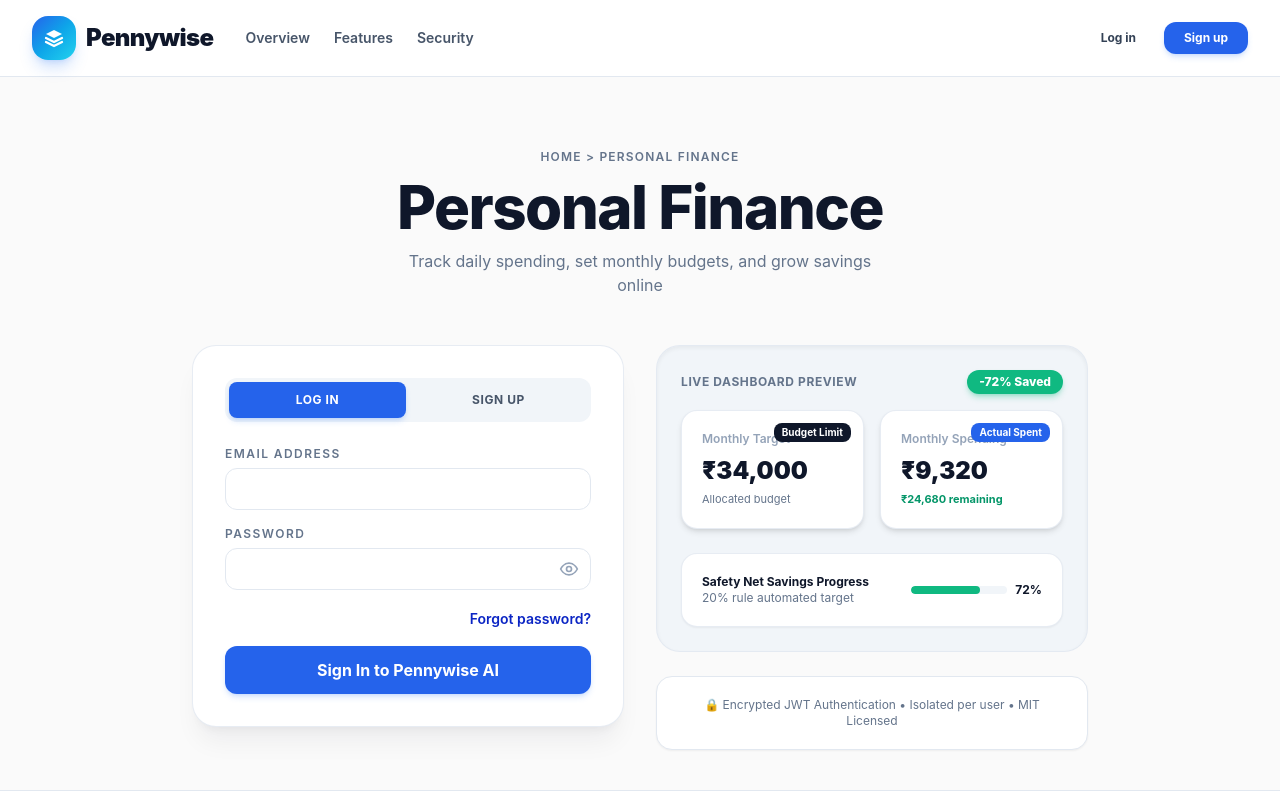
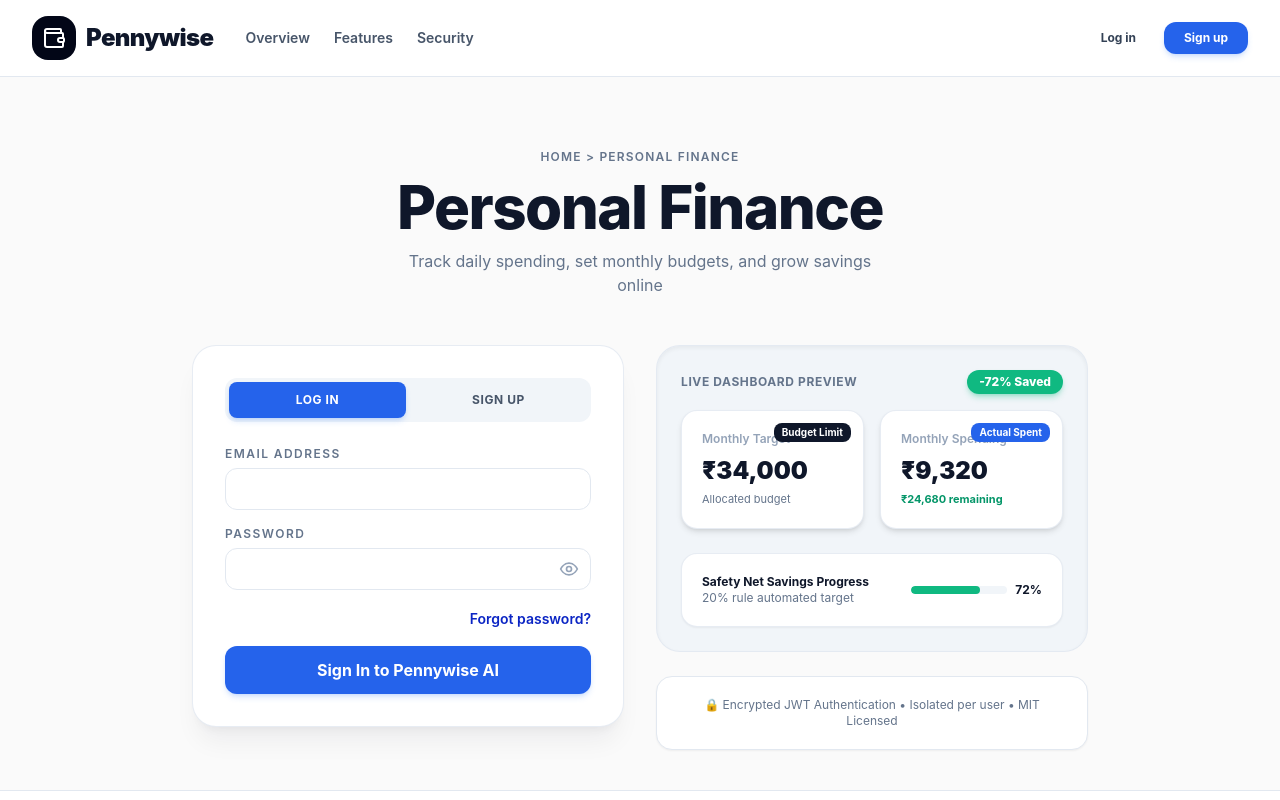
Before and after one commit to piyushbaruadebug/cyperflow., a React (Vite) app: page /login in a window 1280 px wide. Shown: the top 800 px of the page. Built offline with nearby package versions, Linux system fonts and the light colour scheme; no server answers.

Commit message:
Update login page

```diff
--- a/src/pages/LoginPage.tsx
+++ b/src/pages/LoginPage.tsx
@@ -1,5 +1,6 @@
 import { useState, type FormEvent } from 'react'
 import { Link, useLocation, useNavigate } from 'react-router-dom'
+import { Wallet } from 'lucide-react'
 import { api } from '../lib/api'
 import { useApp } from '../store/appContext'
 
@@ -115,11 +116,8 @@
         <div className="mx-auto flex max-w-7xl items-center justify-between px-6 py-4 sm:px-8">
           <div className="flex items-center gap-8">
             <div className="flex items-center gap-2.5">
-              <div className="flex h-11 w-11 items-center justify-center rounded-2xl bg-gradient-to-br from-blue-600 via-sky-500 to-cyan-400 text-white shadow-lg shadow-blue-500/25">
-                <svg className="h-6 w-6" viewBox="0 0 24 24" fill="none" stroke="currentColor" strokeWidth="2.25" strokeLinecap="round" strokeLinejoin="round">
-                  <path d="m4 8 8-4 8 4-8 4-8-4Z" fill="currentColor" stroke="none" />
-                  <path d="m4 12 8 4 8-4M4 16l8 4 8-4" />
-                </svg>
+              <div className="flex h-11 w-11 items-center justify-center rounded-2xl bg-slate-950 text-white">
+                <Wallet className="h-6 w-6" />
               </div>
               <span className="text-2xl font-black tracking-tight text-slate-900">
                 Pennywise
```
